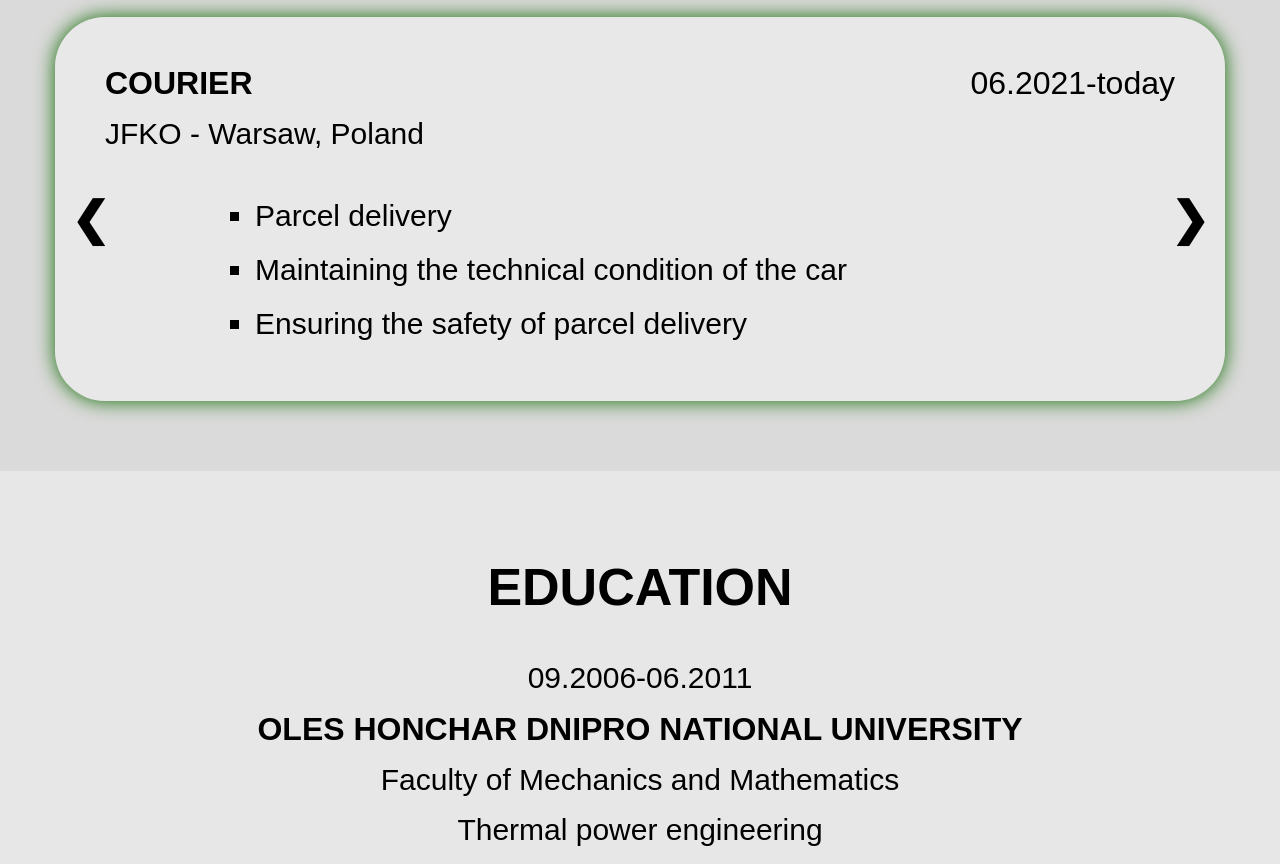
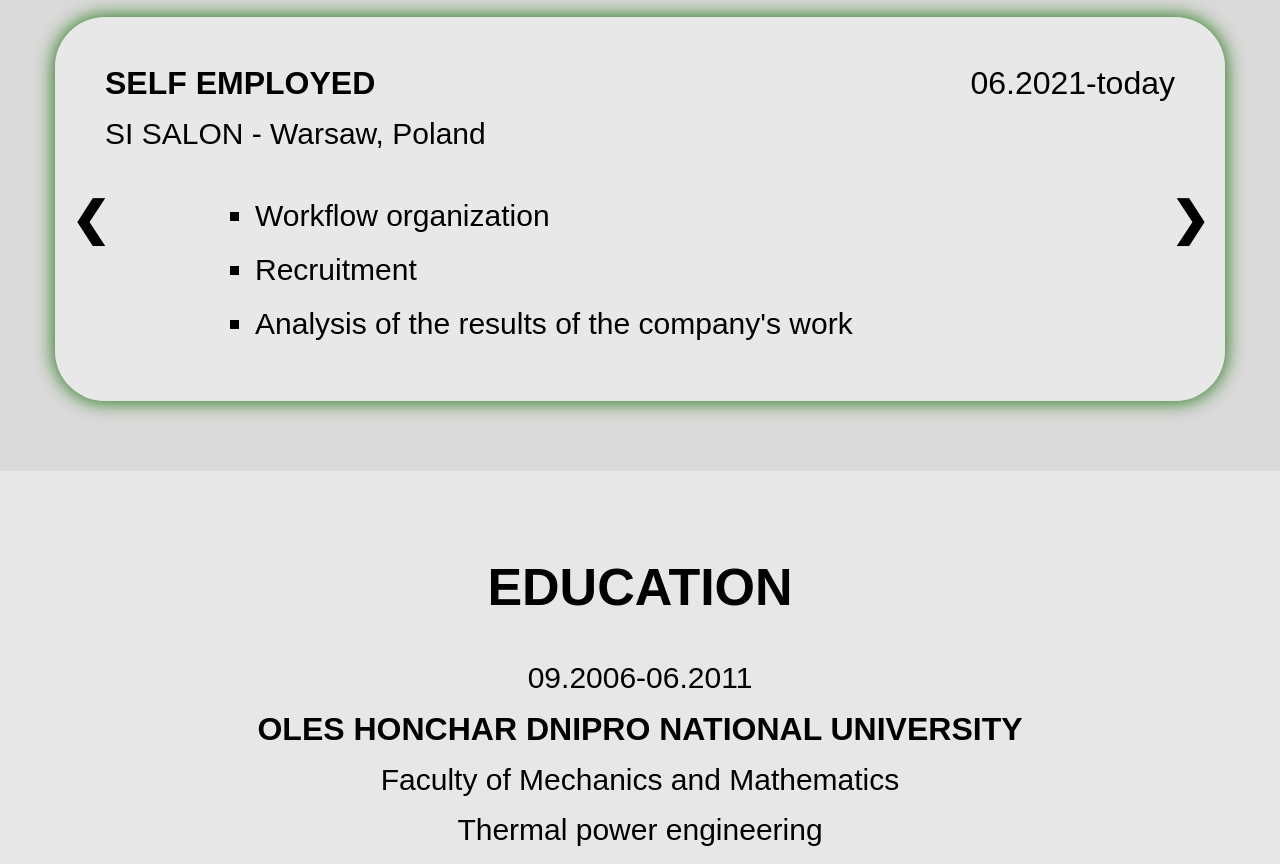
Before and after one commit to MrZhak/MyCV, a plain HTML site: page index.html in a window 1280 px wide. Shown: the part 2501-3365 px from the top of the page. Drawn offline with nearby package versions, Linux system fonts and the light colour scheme.

Commit message:
Update index.html

```diff
--- a/index.html
+++ b/index.html
@@ -183,7 +183,7 @@
 								<div class="experience__position position">
 
 									<div class="position__work">
-										<p>Courier</p>
+										<p>Self employed</p>
 									</div>
 									<div class="position__time">
 										<p>06.2021-today</p>
@@ -191,13 +191,13 @@
 
 								</div>
 								<div class="experience__firma">
-									<p>JFKO - Warsaw, Poland</p>
+									<p>SI SALON - Warsaw, Poland</p>
 								</div>
 								<div class="experience__activity aktivity">
 									<ul class="aktivity__list">
-										<li>Parcel delivery</li>
-										<li>Maintaining the technical condition of the car</li>
-										<li>Ensuring the safety of parcel delivery</li>
+										<li>Workflow organization</li>
+										<li>Recruitment</li>
+										<li>Analysis of the results of the company's work</li>
 									</ul>
 								</div>
 							</div>
```
